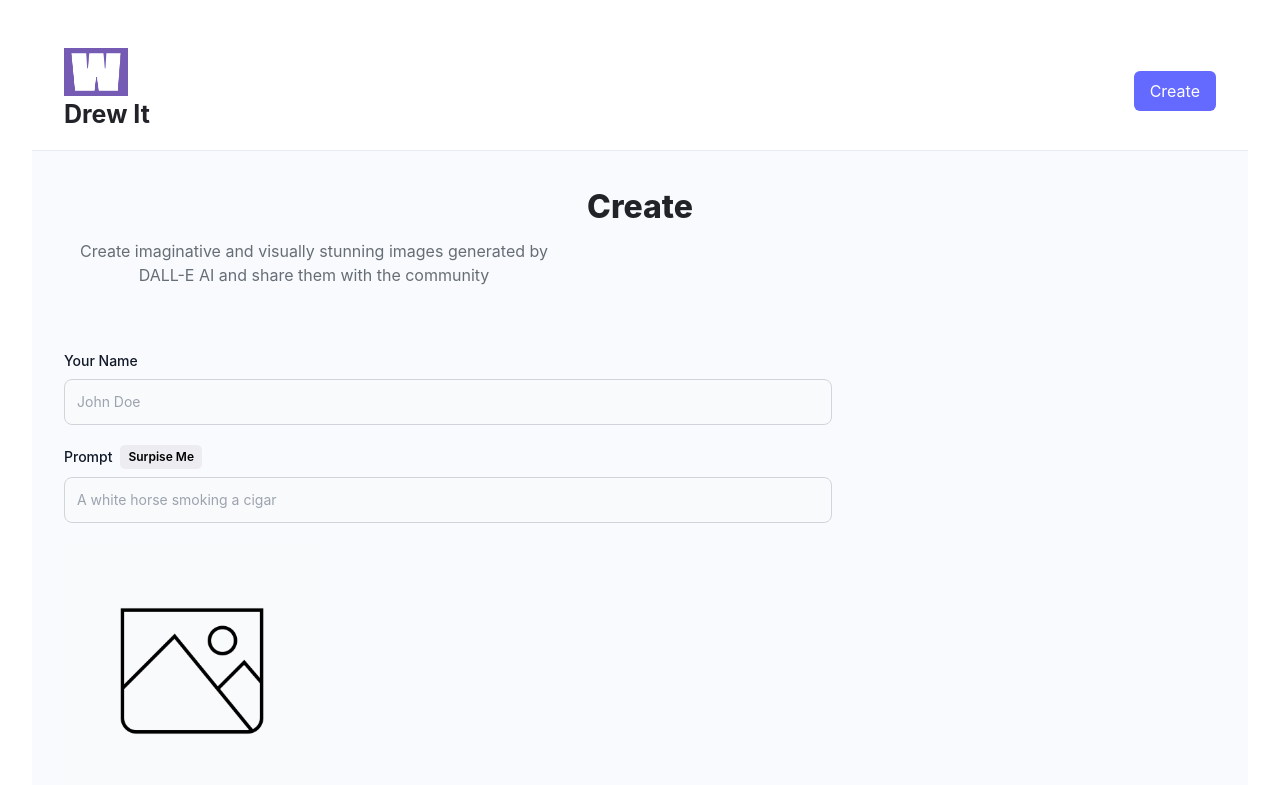
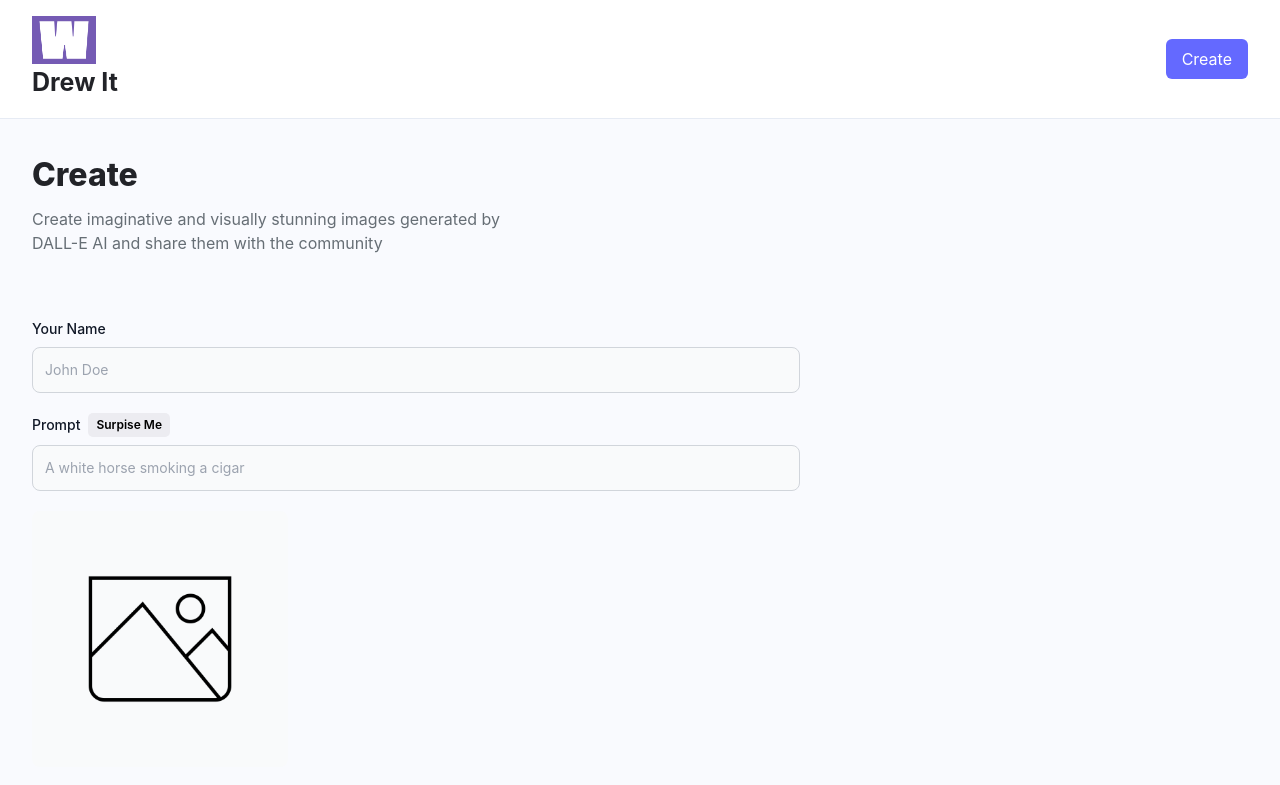
Before and after one commit to 4minuterobotics/MERN-AI-image-generator, a React (Vite) app in the folder client/: page /create-post in a window 1280 px wide. Shown: the top 785 px of the page. Built offline with nearby package versions, Linux system fonts and the light colour scheme; a web font is replaced by a local one.

Commit message:
fixed styling

```diff
--- a/client/src/App.css
+++ b/client/src/App.css
@@ -1,45 +1,3 @@
-#root {
-	max-width: 1280px;
-	margin: 0 auto;
-	padding: 2rem;
-	text-align: center;
-}
-
-.logo {
-	height: 6em;
-	padding: 1.5em;
-	will-change: filter;
-}
-.logo:hover {
-	filter: drop-shadow(0 0 2em #646cffaa);
-}
-.logo.react:hover {
-	filter: drop-shadow(0 0 2em #61dafbaa);
-}
-
-@keyframes logo-spin {
-	from {
-		transform: rotate(0deg);
-	}
-	to {
-		transform: rotate(360deg);
-	}
-}
-
-@media (prefers-reduced-motion: no-preference) {
-	a:nth-of-type(2) .logo {
-		animation: logo-spin infinite 20s linear;
-	}
-}
-
-.card {
-	padding: 2em;
-}
-
-.read-the-docs {
-	color: #888;
-}
-
 .round-image{
 	border-radius: 50%;
 }
```
